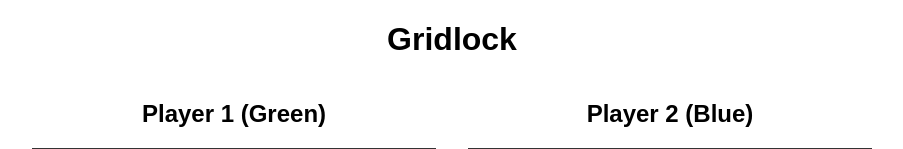
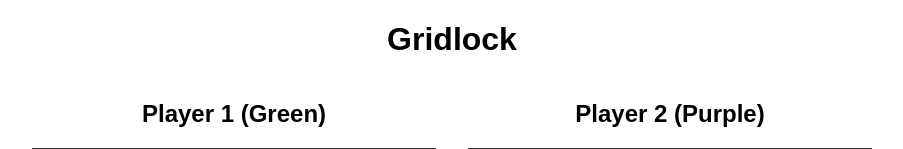
Before and after one commit to DVDAudio/gridlock, a plain HTML site: page index.html in a window 1280 px wide. Shown: the top 149 px of the page, without its empty margins (188-1091 px from the left). Drawn offline with Linux system fonts and the light colour scheme.

Commit message:
Label Player 2 as Purple instead of Blue

```diff
--- a/index.html
+++ b/index.html
@@ -14,7 +14,7 @@
       <div class="score" id="score-1">Score: 0</div>
     </div>
     <div class="board-container">
-      <h2>Player 2 (Blue)</h2>
+      <h2>Player 2 (Purple)</h2>
       <div class="board" id="board-2"></div>
       <div class="score" id="score-2">Score: 0</div>
     </div>
```
